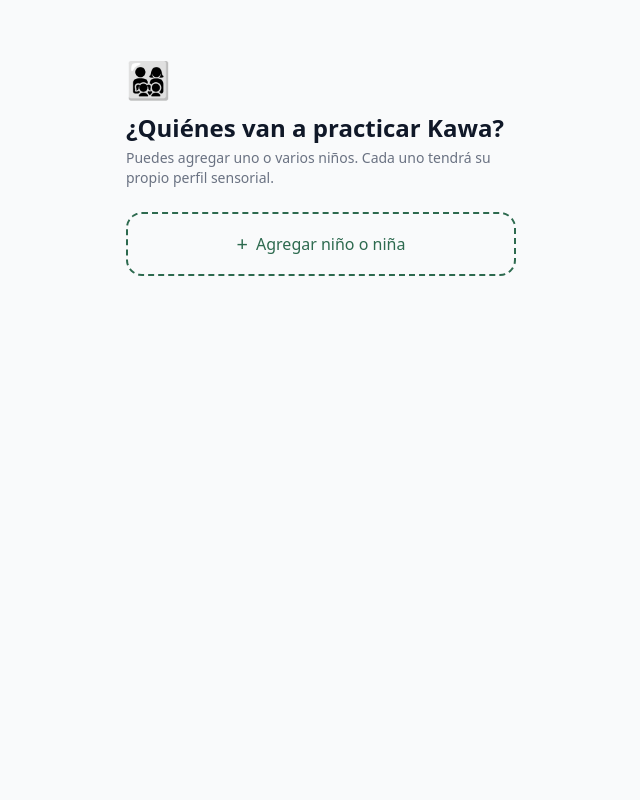
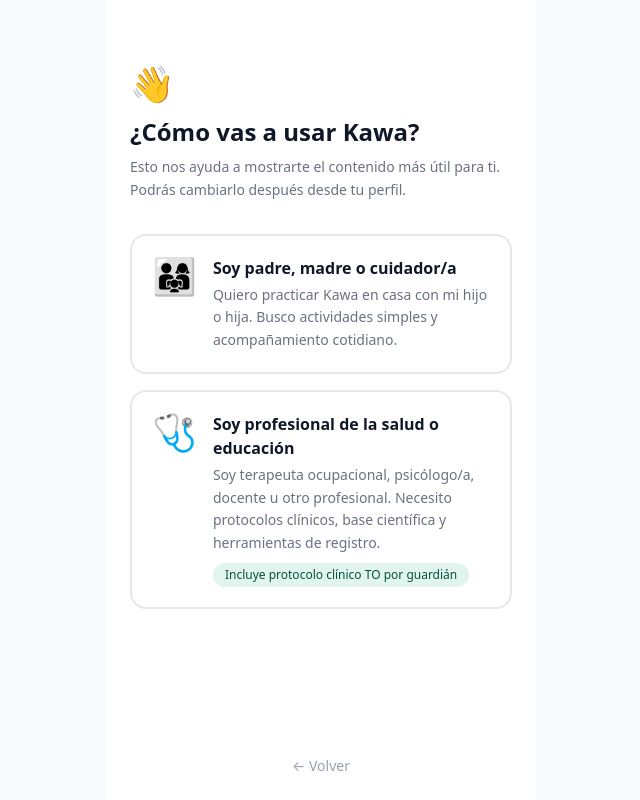
Before and after one commit to kawayogakids420/kawa-app, a Next.js app: page /onboarding in a window 1280 px wide. Both pictures are taken after a click on the button "Comenzar el viaje". Shown: the whole page, without its empty margins (319-959 px from the left). Built offline with nearby package versions, Linux system fonts and the light colour scheme.

Commit message:
feat: seleccion de rol profesional familia en onboarding

```diff
--- a/src/app/onboarding/page.tsx
+++ b/src/app/onboarding/page.tsx
@@ -5,7 +5,7 @@
 import type { SensoryProfile } from '@/lib/data/course'
 import { PROFILES } from '@/lib/data/course'
 
-type Step = 'welcome' | 'children_list' | 'add_child' | 'test_intro' | 'test' | 'result' | 'done'
+type Step = 'welcome' | 'rol' | 'children_list' | 'add_child' | 'test_intro' | 'test' | 'result' | 'done'
 
 // ─── TIPOS ────────────────────────────────────────────────────────────────────
 interface Child {
@@ -129,19 +129,17 @@
 export default function OnboardingPage() {
   const router = useRouter()
   const completeOnboarding = useAppStore(s => s.completeOnboarding)
+  const setUserType = useAppStore(s => s.setUserType)
 
   const [step, setStep]           = useState<Step>('welcome')
   const [children, setChildren]   = useState<Child[]>([])
   const [activeChild, setActive]  = useState<Child | null>(null)
-  // form campos
   const [name, setName]           = useState('')
   const [age, setAge]             = useState<number|null>(null)
   const [gender, setGender]       = useState<'male'|'female'|null>(null)
-  // test
   const [answers, setAnswers]     = useState<number[]>(Array(QUESTIONS.length).fill(-1))
   const [secIdx, setSecIdx]       = useState(0)
 
-  // ── helpers ──
   const resetForm = () => { setName(''); setAge(null); setGender(null) }
   const resetTest = () => { setAnswers(Array(QUESTIONS.length).fill(-1)); setSecIdx(0) }
 
@@ -176,8 +174,7 @@
     router.replace('/home')
   }
 
-  // ── pronombre según género ──
-  const pro = (child: Child) => child.gender==='female' ? 'ella' : 'él'
+  const pro    = (child: Child) => child.gender==='female' ? 'ella' : 'él'
   const proPos = (child: Child) => child.gender==='female' ? 'su' : 'su'
   const artDef = (child: Child) => child.gender==='female' ? 'la' : 'el'
 
@@ -206,7 +203,7 @@
         <p className="text-center italic text-green-200 mb-10" style={{fontFamily:"'Nunito',system-ui,sans-serif",fontSize:15}}>
           que te llevarán de vuelta a ti.
         </p>
-        <button onClick={()=>setStep('children_list')}
+        <button onClick={()=>setStep('rol')}
           className="bg-white font-bold px-8 py-4 rounded-2xl text-lg w-full mb-3"
           style={{color:'#2D6A4F',fontFamily:"'Livvic',system-ui,sans-serif"}}>
           Comenzar el viaje
@@ -215,6 +212,68 @@
           Para familias y profesionales · Integración Sensorial
         </p>
       </div>
+    </div>
+  )
+
+  // ════════════════════════════════════════════════════════════════════════════
+  // SELECCIÓN DE ROL
+  if (step==='rol') return (
+    <div className="min-h-screen bg-white flex flex-col p-6">
+      <div className="mt-10 mb-8">
+        <div className="text-4xl mb-3">👋</div>
+        <h2 className="text-2xl font-bold text-gray-900" style={{fontFamily:"'Livvic',system-ui,sans-serif"}}>
+          ¿Cómo vas a usar Kawa?
+        </h2>
+        <p className="text-gray-500 mt-2 text-sm leading-relaxed">
+          Esto nos ayuda a mostrarte el contenido más útil para ti.
+          Podrás cambiarlo después desde tu perfil.
+        </p>
+      </div>
+
+      <div className="space-y-4 flex-1">
+        {/* Opción familia */}
+        <button
+          onClick={() => { setUserType('familia'); setStep('children_list') }}
+          className="w-full flex items-start gap-4 p-5 rounded-2xl border-2 text-left transition-all hover:border-[#2D6A4F]"
+          style={{ borderColor: '#E5E7EB' }}>
+          <div className="text-4xl flex-shrink-0">👨‍👩‍👧</div>
+          <div>
+            <p className="font-semibold text-gray-900 text-base mb-1">
+              Soy padre, madre o cuidador/a
+            </p>
+            <p className="text-sm text-gray-500 leading-relaxed">
+              Quiero practicar Kawa en casa con mi hijo o hija. Busco actividades
+              simples y acompañamiento cotidiano.
+            </p>
+          </div>
+        </button>
+
+        {/* Opción profesional */}
+        <button
+          onClick={() => { setUserType('profesional'); setStep('children_list') }}
+          className="w-full flex items-start gap-4 p-5 rounded-2xl border-2 text-left transition-all hover:border-[#1D9E75]"
+          style={{ borderColor: '#E5E7EB' }}>
+          <div className="text-4xl flex-shrink-0">🩺</div>
+          <div>
+            <p className="font-semibold text-gray-900 text-base mb-1">
+              Soy profesional de la salud o educación
+            </p>
+            <p className="text-sm text-gray-500 leading-relaxed">
+              Soy terapeuta ocupacional, psicólogo/a, docente u otro profesional.
+              Necesito protocolos clínicos, base científica y herramientas de registro.
+            </p>
+            <span className="inline-block mt-2 text-xs font-medium px-3 py-1 rounded-full"
+              style={{ backgroundColor: '#E1F5EE', color: '#085041' }}>
+              Incluye protocolo clínico TO por guardián
+            </span>
+          </div>
+        </button>
+      </div>
+
+      <button onClick={() => setStep('welcome')}
+        className="mt-6 text-gray-400 text-sm text-center">
+        ← Volver
+      </button>
     </div>
   )
 
@@ -234,7 +293,6 @@
         </p>
       </div>
 
-      {/* Lista de niños ya agregados */}
       {children.length > 0 && (
         <div className="space-y-3 mb-5">
           {children.map(child => {
@@ -268,14 +326,12 @@
         </div>
       )}
 
-      {/* Botón agregar niño */}
       <button onClick={()=>{resetForm();setStep('add_child')}}
         className="w-full flex items-center justify-center gap-2 py-4 rounded-2xl border-2 border-dashed border-[#2D6A4F] text-[#2D6A4F] font-medium mb-4">
         <span className="text-xl">+</span>
         <span>{children.length===0 ? 'Agregar niño o niña' : 'Agregar otro niño o niña'}</span>
       </button>
 
-      {/* Comenzar si hay al menos 1 con perfil */}
       {children.some(c=>c.profile) && (
         <button onClick={finishAll}
           className="w-full py-4 rounded-2xl text-white font-semibold text-lg"
@@ -302,7 +358,6 @@
       </div>
 
       <div className="flex-1 space-y-6">
-        {/* Nombre */}
         <div>
           <label className="block text-sm font-medium text-gray-700 mb-2">¿Cómo se llama?</label>
           <input type="text" value={name} onChange={e=>setName(e.target.value)}
@@ -310,7 +365,6 @@
             className="w-full border border-gray-200 rounded-xl px-4 py-3 text-lg focus:outline-none focus:ring-2 focus:ring-[#2D6A4F]"/>
         </div>
 
-        {/* Género */}
         <div>
           <label className="block text-sm font-medium text-gray-700 mb-3">¿Es niño o niña?</label>
           <div className="grid grid-cols-2 gap-3">
@@ -333,7 +387,6 @@
           </div>
         </div>
 
-        {/* Edad */}
         <div>
           <label className="block text-sm font-medium text-gray-700 mb-2">¿Cuántos años tiene?</label>
           <div className="grid grid-cols-6 gap-2">
@@ -421,7 +474,6 @@
     const sec = SECTIONS[secIdx]
     return (
       <div className="min-h-screen bg-gray-50 flex flex-col pb-24">
-        {/* Header sticky */}
         <div className="bg-white px-5 pt-10 pb-4 shadow-sm sticky top-0 z-10">
           <div className="flex items-center justify-between mb-2">
             <span className="text-sm font-medium text-gray-500">
@@ -443,7 +495,6 @@
           </div>
         </div>
 
-        {/* Preguntas */}
         <div className="flex-1 px-5 py-4 space-y-3">
           {sectionQs.map(q=>(
             <div key={q.index} className="bg-white rounded-2xl p-4 shadow-sm">
@@ -465,7 +516,6 @@
           ))}
         </div>
 
-        {/* Botón siguiente fijo */}
         <div className="fixed bottom-0 left-0 right-0 bg-white border-t border-gray-100 p-4 max-w-[430px] mx-auto">
           <button onClick={nextSec} disabled={!sectionDone}
             className="w-full py-4 rounded-2xl font-semibold text-white disabled:opacity-40 transition-all"
@@ -486,7 +536,6 @@
 
     return (
       <div className="min-h-screen bg-gray-50 flex flex-col pb-32">
-        {/* Header con perfil dominante */}
         <div className="px-5 pt-12 pb-6 text-white text-center"
           style={{background:`linear-gradient(160deg,${domP.color}DD,${domP.color})`}}>
           <div className="text-5xl mb-2">{activeChild.gender==='female'?'👧':'👦'}</div>
@@ -501,7 +550,6 @@
         </div>
 
         <div className="px-5 mt-5 space-y-4">
-          {/* Nota explicativa */}
           <div className="bg-amber-50 border border-amber-200 rounded-2xl p-4">
             <p className="text-sm font-semibold text-amber-800 mb-1">💡 Importante entender</p>
             <p className="text-xs text-amber-700 leading-relaxed">
@@ -511,7 +559,6 @@
             </p>
           </div>
 
-          {/* Las 4 barras de perfil */}
           <div className="bg-white rounded-3xl p-5 shadow-sm">
             <p className="font-semibold text-gray-900 mb-1"
               style={{fontFamily:"'Livvic',system-ui,sans-serif"}}>
@@ -552,7 +599,6 @@
             </div>
           </div>
 
-          {/* Qué incluye el curso para este niño */}
           <div className="bg-white rounded-3xl p-5 shadow-sm">
             <p className="font-semibold text-gray-900 mb-3"
               style={{fontFamily:"'Livvic',system-ui,sans-serif"}}>
@@ -576,7 +622,6 @@
             </ul>
           </div>
 
-          {/* Nota clínica */}
           <div className="bg-gray-50 border border-gray-200 rounded-2xl p-4">
             <p className="text-xs text-gray-500 leading-relaxed">
               🔍 Este test es una herramienta de observación, no un diagnóstico clínico.
@@ -586,21 +631,17 @@
           </div>
         </div>
 
-        {/* Botones fijos */}
         <div className="fixed bottom-0 left-0 right-0 bg-white border-t border-gray-100 p-4 max-w-[430px] mx-auto space-y-2">
-          {/* Agregar otro niño */}
           <button onClick={()=>{resetForm();setStep('add_child')}}
             className="w-full py-3 rounded-2xl border-2 font-semibold text-sm"
             style={{borderColor:domP.color,color:domP.color}}>
             + Agregar otro niño o niña
           </button>
-          {/* Comenzar */}
           <button onClick={finishAll}
             className="w-full py-4 rounded-2xl font-semibold text-white text-base"
             style={{background:domP.color,fontFamily:"'Livvic',system-ui,sans-serif"}}>
             Comenzar el viaje de {children.length>1?'mis niños':activeChild.name} 🌱
           </button>
-          {/* Repetir test */}
           <button onClick={()=>{resetTest();setStep('test')}}
             className="w-full text-gray-400 text-xs underline py-1">
             Repetir el test de {activeChild.name}
```
